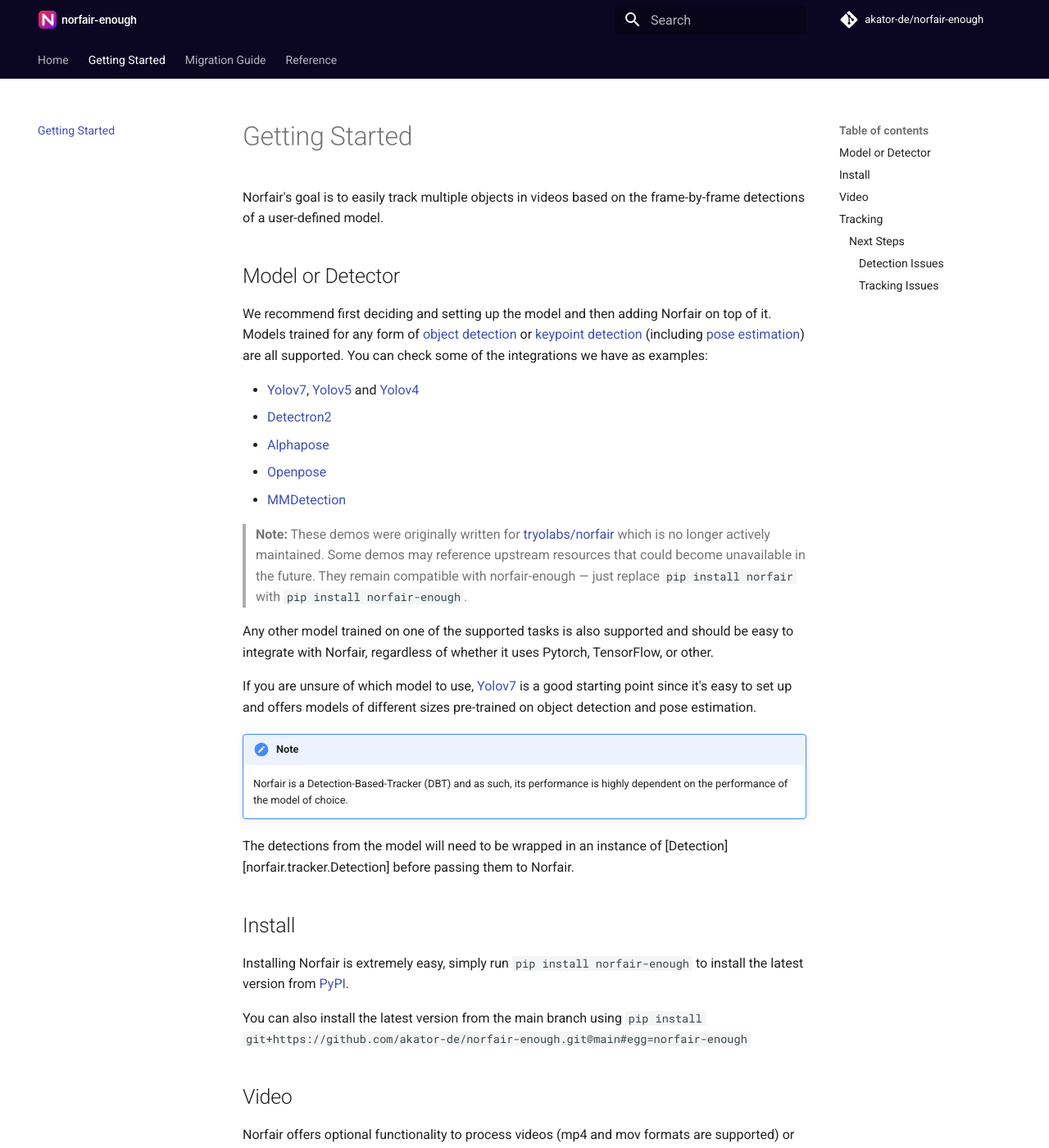
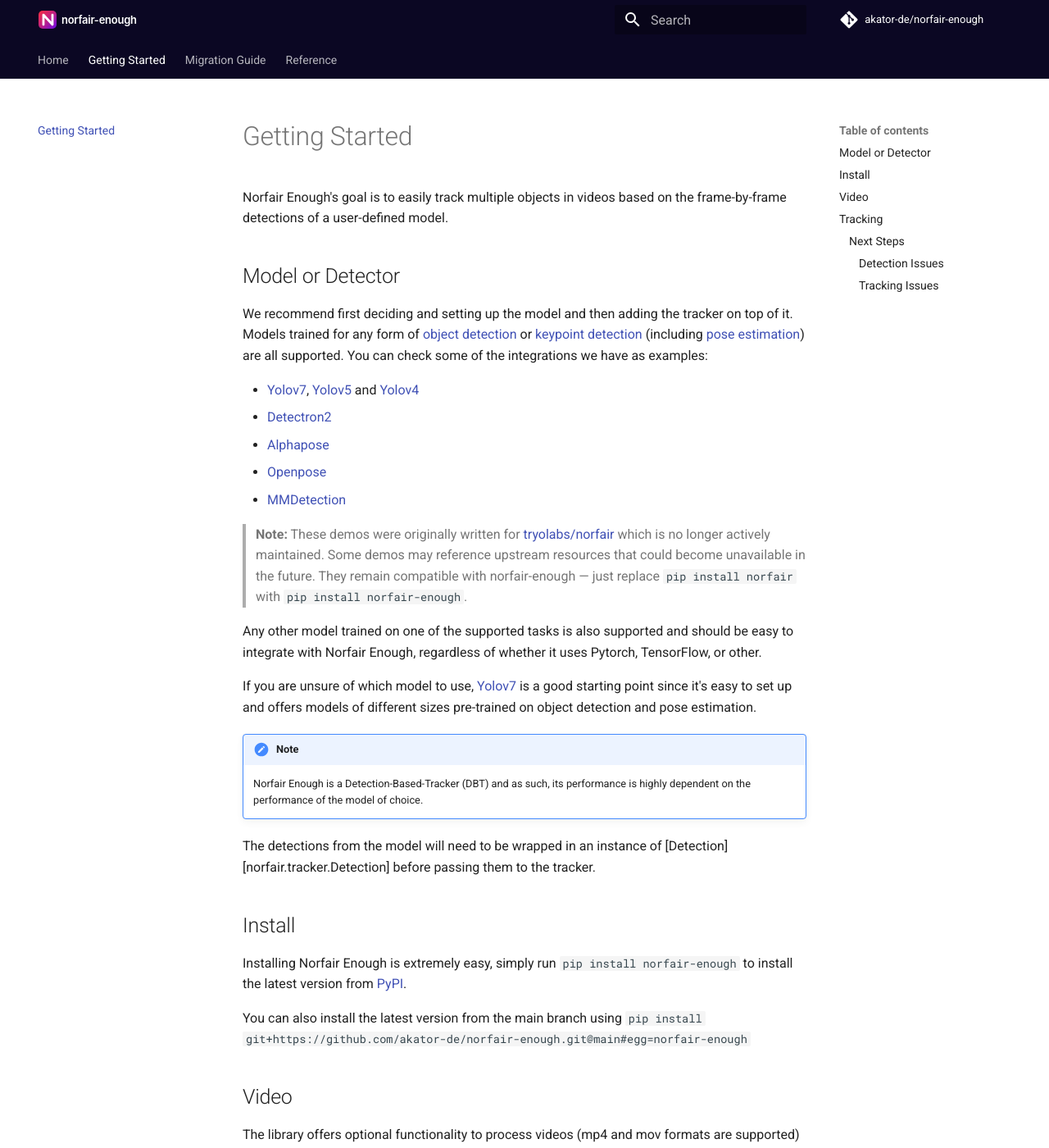
Before and after one commit to akator-de/norfair-enough, an MkDocs documentation site: the page built from docs/getting_started.md, in a window 1280 px wide and 1400 px high. Shown: the whole window at 82% size. Built offline with MkDocs 1.6.1 and Material for MkDocs 9.7.7, drawn with Linux system fonts in a browser that asks for light colours; comment, search, counter and statistics services are not loaded; the version menu is left out; some of the changed text lies outside the part shown.

Commit message:
docs: use 'Norfair Enough' and 'the library/tracker' instead of bare 'Norfair'

````diff
--- a/docs/getting_started.md
+++ b/docs/getting_started.md
@@ -1,10 +1,10 @@
 # Getting Started
 
-Norfair's goal is to easily track multiple objects in videos based on the frame-by-frame detections of a user-defined model.
+Norfair Enough's goal is to easily track multiple objects in videos based on the frame-by-frame detections of a user-defined model.
 
 ## Model or Detector
 
-We recommend first deciding and setting up the model and then adding Norfair on top of it.
+We recommend first deciding and setting up the model and then adding the tracker on top of it.
 Models trained for any form of [object detection](https://paperswithcode.com/task/object-detection) or [keypoint detection](https://paperswithcode.com/task/keypoint-detection) (including [pose estimation](https://paperswithcode.com/task/pose-estimation)) are all supported. You can check some of the integrations we have as examples:
 
 - [Yolov7](https://github.com/akator-de/norfair-enough/tree/main/demos/yolov7), [Yolov5](https://github.com/akator-de/norfair-enough/tree/main/demos/yolov5) and [Yolov4](https://github.com/akator-de/norfair-enough/tree/main/demos/yolov4)
@@ -15,25 +15,25 @@
 
 > **Note:** These demos were originally written for [tryolabs/norfair](https://github.com/tryolabs/norfair) which is no longer actively maintained. Some demos may reference upstream resources that could become unavailable in the future. They remain compatible with norfair-enough — just replace `pip install norfair` with `pip install norfair-enough`.
 
-Any other model trained on one of the supported tasks is also supported and should be easy to integrate with Norfair, regardless of whether it uses Pytorch, TensorFlow, or other.
+Any other model trained on one of the supported tasks is also supported and should be easy to integrate with Norfair Enough, regardless of whether it uses Pytorch, TensorFlow, or other.
 
 If you are unsure of which model to use, [Yolov7](https://github.com/WongKinYiu/yolov7) is a good starting point since it's easy to set up and offers models of different sizes pre-trained on object detection and pose estimation.
 
 !!! Note
-    Norfair is a Detection-Based-Tracker (DBT) and as such, its performance is highly dependent on the performance of the model of choice.
+    Norfair Enough is a Detection-Based-Tracker (DBT) and as such, its performance is highly dependent on the performance of the model of choice.
 
-The detections from the model will need to be wrapped in an instance of [Detection][norfair.tracker.Detection] before passing them to Norfair.
+The detections from the model will need to be wrapped in an instance of [Detection][norfair.tracker.Detection] before passing them to the tracker.
 
 ## Install
 
-Installing Norfair is extremely easy, simply run `pip install norfair-enough` to install the latest version from [PyPI](https://pypi.org/project/norfair-enough/).
+Installing Norfair Enough is extremely easy, simply run `pip install norfair-enough` to install the latest version from [PyPI](https://pypi.org/project/norfair-enough/).
 
 You can also install the latest version from the main branch using `pip install git+https://github.com/akator-de/norfair-enough.git@main#egg=norfair-enough`
 
 ## Video
 
-Norfair offers optional functionality to process videos (mp4 and mov formats are supported) or capture a live feed from a camera.
-To use this functionality you need to install Norfair with the `video` extra using this command: `pip install norfair-enough[video]`.
+The library offers optional functionality to process videos (mp4 and mov formats are supported) or capture a live feed from a camera.
+To use this functionality you need to install the library with the `video` extra using this command: `pip install norfair-enough[video]`.
 
 Check the [Video class][norfair.video.Video] for more info on how to use it.
 
@@ -56,9 +56,9 @@
    video.write(frame)
 ```
 
-The tracker is created and then the detections are fed to it one frame at a time in order. This method is called _online tracking_ and allows Norfair to be used in live feeds and real-time scenarios where future frames are not available.
+The tracker is created and then the detections are fed to it one frame at a time in order. This method is called _online tracking_ and allows the tracker to be used in live feeds and real-time scenarios where future frames are not available.
 
-Norfair includes functionality for creating an output video with drawings which is useful for evaluating and debugging. We usually start with this simple setup and move from there.
+The library includes functionality for creating an output video with drawings which is useful for evaluating and debugging. We usually start with this simple setup and move from there.
 
 ### Next Steps
 
````
Also changed, not shown: README.md (+16 -16 lines).
